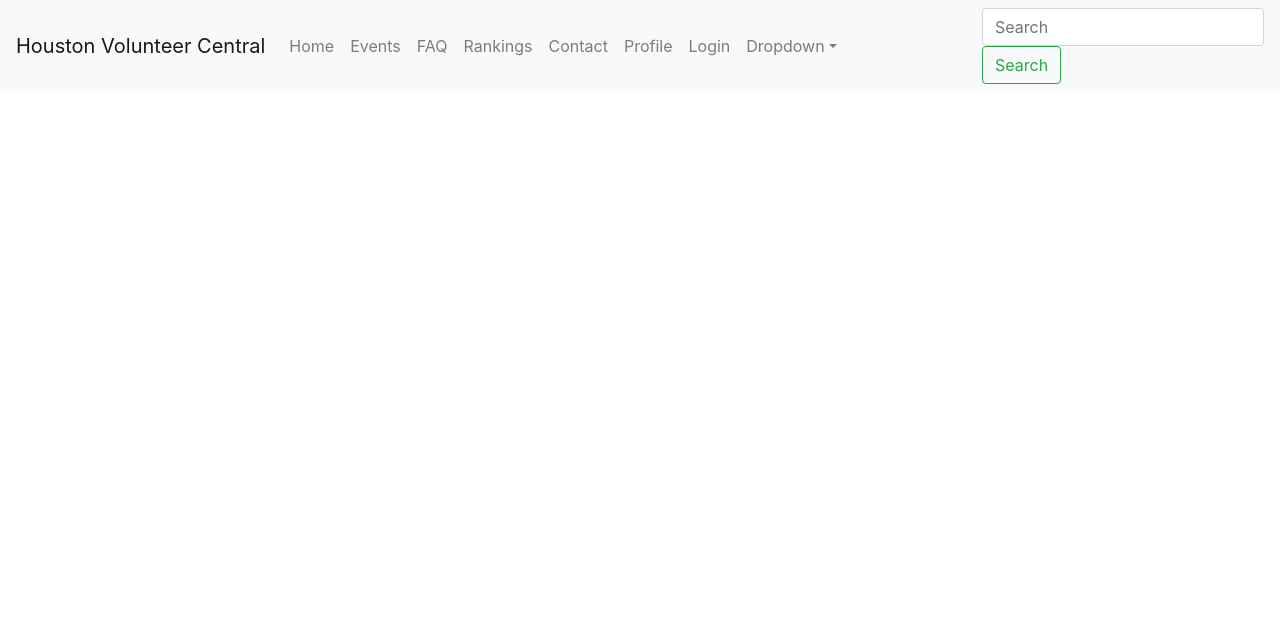
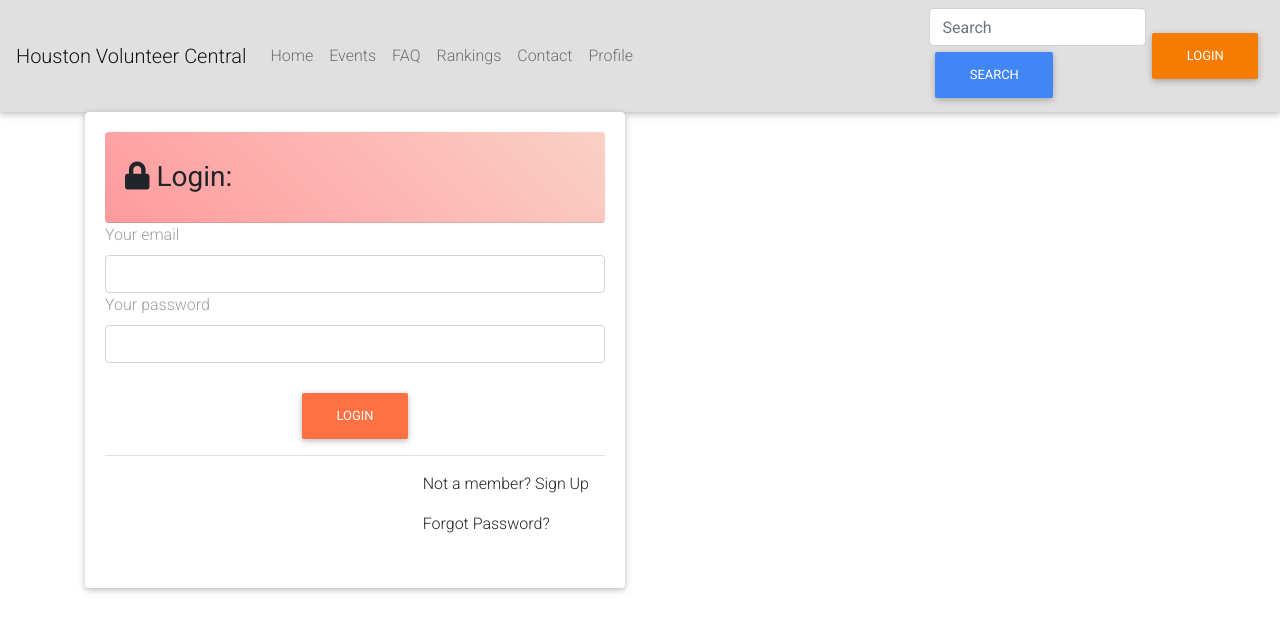
Before and after one commit to qwetboy10/YunginsHoustonHackathon, a React (Create React App) app in the folder Frontend/front/: page / in a window 1280 px wide. Shown: the top 632 px of the page. Built offline with nearby package versions, Linux system fonts and the light colour scheme; no server answers.

Commit message:
Styled navbar and made Login.js

```diff
--- a/Frontend/front/src/Home.js
+++ b/Frontend/front/src/Home.js
@@ -4,12 +4,14 @@ import {BrowserRouter as Router, Route, Link} from 'react-router-dom'
 import './App.css';
 import {getEvents, getOrganizations, getSkills} from './DataFetcher.js';
 import NavBar from './NavBar.js';
+import Login from './Login.js';
 
 class Home extends Component {
     render() {
         return (
           <div>
-            <NavBar />
+            <NavBar/>
+            <Login/>
           </div>
         );
       }
--- /dev/null
+++ b/Frontend/front/src/Login.js
@@ -0,0 +1,63 @@
+import React, {Component} from 'react';
+import {Nav, Navbar, NavDropdown, Form, FormControl, Button, Popover, OverlayTrigger} from 'react-bootstrap';
+import { MDBContainer, MDBCard, MDBCardBody, MDBCol, MDBRow,MDBCardHeader, MDBIcon, MDBBtn, MDBModalFooter} from "mdbreact";
+import "@fortawesome/fontawesome-free/css/all.min.css";
+import "bootstrap-css-only/css/bootstrap.min.css";
+import "mdbreact/dist/css/mdb.css";
+
+class Login extends Component {
+    onClick() {
+        alert("Moog");
+    }
+    render() {
+
+        return (
+          <div>
+        <MDBContainer>
+         <MDBRow>
+           <MDBCol md="6">
+             <MDBCard>
+               <MDBCardBody>
+                 <MDBCardHeader className="form-header warm-flame-gradient rounded">
+                   <h3 className="my-3">
+                     <MDBIcon icon="lock" /> Login:
+                   </h3>
+                 </MDBCardHeader>
+                 <label htmlFor="defaultFormEmailEx" className="grey-text font-weight-light">
+                   Your email
+                 </label>
+                 <input type="email"
+                   id="defaultFormEmailEx"
+                   className="form-control"
+                 />
+                 <label htmlFor="defaultFormPasswordEx" className="grey-text font-weight-light">
+                   Your password
+                 </label>
+                 <input
+                   type="password"
+                   id="defaultFormPasswordEx"
+                   className="form-control"
+                 />
+                 <div className="text-center mt-4">
+                   <MDBBtn color="deep-orange" className="mb-3" type="submit">
+                     Login
+                   </MDBBtn>
+                 </div>
+                 <MDBModalFooter>
+                   <div className="font-weight-light">
+                     <p>Not a member? Sign Up</p>
+                     <p>Forgot Password?</p>
+                   </div>
+                 </MDBModalFooter>
+               </MDBCardBody>
+             </MDBCard>
+           </MDBCol>
+         </MDBRow>
+        </MDBContainer>
+        </div>
+        );
+
+    }
+}
+
+export default Login;
--- a/Frontend/front/src/NavBar.js
+++ b/Frontend/front/src/NavBar.js
@@ -1,13 +1,19 @@
 import React, {Component} from 'react';
-import {Nav, Navbar, NavDropdown, Form, FormControl, Button} from 'react-bootstrap';
-import 'bootstrap/dist/css/bootstrap.css';
+import {Nav, Navbar, NavDropdown, Form, FormControl, Button, Popover, OverlayTrigger} from 'react-bootstrap';
+import { MDBContainer, MDBCard, MDBCardBody, MDBCol, MDBRow,MDBCardHeader, MDBIcon, MDBBtn, MDBModalFooter} from "mdbreact";
+import "@fortawesome/fontawesome-free/css/all.min.css";
+import "bootstrap-css-only/css/bootstrap.min.css";
+import "mdbreact/dist/css/mdb.css";
 
 class NavBar extends Component {
     onClick() {
         alert("Moog");
     }
     render() {
-        return <Navbar bg="light" expand="lg">
+
+        return (
+          <div>
+        <Navbar bg="light" expand="lg" >
         <Navbar.Brand href="#home">Houston Volunteer Central</Navbar.Brand>
         <Navbar.Toggle aria-controls="basic-navbar-nav" />
         <Navbar.Collapse id="basic-navbar-nav">
@@ -18,20 +24,18 @@ class NavBar extends Component {
             <Nav.Link href="#rankings">Rankings</Nav.Link>
             <Nav.Link href="#contact">Contact</Nav.Link>
             <Nav.Link href="#profile">Profile</Nav.Link>
-            <Nav.Link href="#login">Login</Nav.Link>
-            <NavDropdown title="Dropdown" id="basic-nav-dropdown">
-              <NavDropdown.Item href="#action/3.1">Action</NavDropdown.Item>
-              <NavDropdown.Item href="#action/3.2">Another action</NavDropdown.Item>
-              <NavDropdown.Item href="#action/3.3">Something</NavDropdown.Item>
-              <NavDropdown.Item href="#action/3.4">Separated link</NavDropdown.Item>
-            </NavDropdown>
           </Nav>
           <Form inline>
             <FormControl type="text" placeholder="Search" className="mr-sm-2" />
-            <Button variant="outline-success" onClick={this.onClick.bind(this)}>Search</Button>
+            <Button variant="primary" onClick={this.onClick.bind(this)}>Search</Button>
           </Form>
+          <MDBBtn color="orange">Login</MDBBtn>
+
         </Navbar.Collapse>
-      </Navbar>;
+        </Navbar>
+        </div>
+        );
+
     }
 }
 
```
Also changed, not shown: Frontend/front/src/template.js (added, +23 -0 lines).
